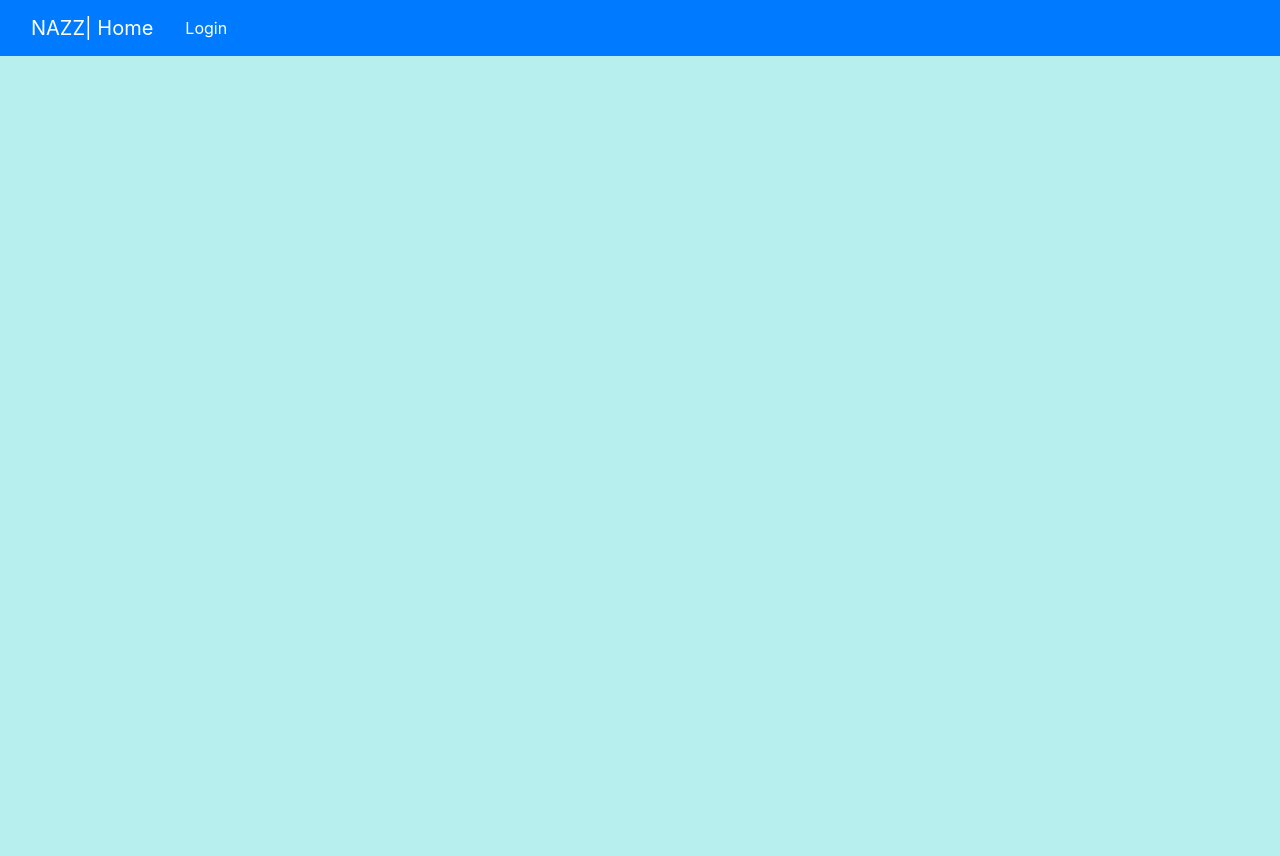
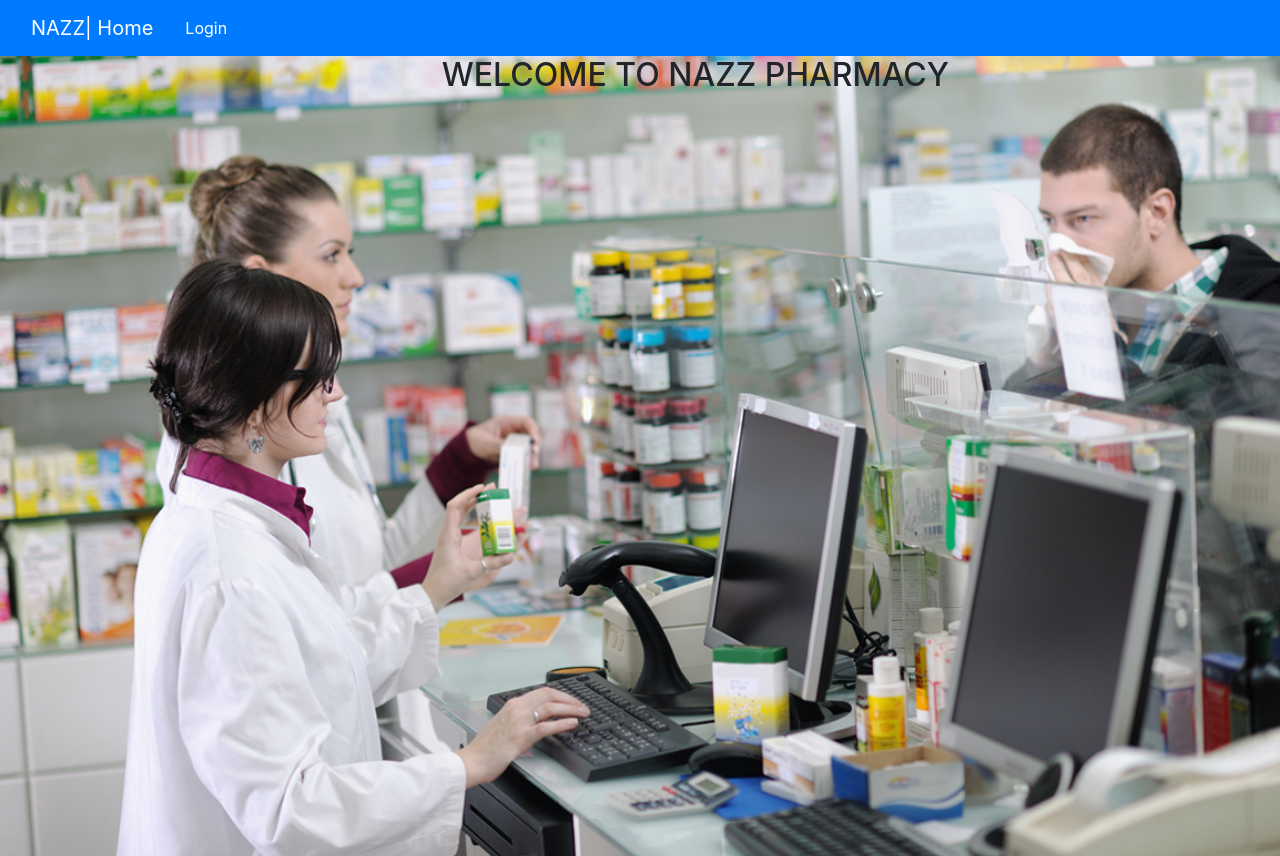
Before and after one commit to nazifia/DJANGO-SIMPLE-LOCAL-PHARMACY-APP, a Django app: page /home/ in a window 1280 px wide. Before the commit the page ends 56 px from the top, so only its background shows below. Run offline with Django 5.2, Linux system fonts and the light colour scheme; some libraries are stand-ins or nearby versions.

Commit message:
some chages

```diff
--- a/pharm/pharm/settings.py
+++ b/pharm/pharm/settings.py
@@ -23,7 +23,7 @@ BASE_DIR = Path(__file__).resolve().parent.parent
 SECRET_KEY = 'django-insecure-iblkj0b1q-4c+1d^6h7b=rbc2j(fbd8&--0nl0za$-no8#&7xk'
 
 # SECURITY WARNING: don't run with debug turned on in production!
-DEBUG = False
+DEBUG = True
 
 ALLOWED_HOSTS = ['127.0.0.1', 'localhost']
 
@@ -125,6 +125,8 @@ USE_TZ = True
 STATIC_URL = 'static/'
 STATIC_ROOT = os.path.join(BASE_DIR, "static/")
 
+
+
 # Default primary key field type
 # https://docs.djangoproject.com/en/5.0/ref/settings/#default-auto-field
 
--- a/pharm/pharmapp/templates/pharmapp/base.html
+++ b/pharm/pharmapp/templates/pharmapp/base.html
@@ -17,7 +17,6 @@
 
 <body>
     {% include 'pharmapp/navbar.html' %}
-    <br>
     {% block content %}
 
     {% endblock %}
--- a/pharm/pharmapp/templates/pharmapp/home.html
+++ b/pharm/pharmapp/templates/pharmapp/home.html
@@ -1,2 +1,8 @@
 {% extends 'pharmapp/base.html' %}
 {% load static %}
+{% block content %}
+<div
+    style="background-image: url({% static 'images/pharmacy2.jpg' %}); height: 100vh; background-size: cover; background-position: center;">
+    <h2 class="col-md-6 offset-md-4">WELCOME TO NAZZ PHARMACY</h2>
+</div>
+{% endblock %}
```
Also changed, not shown: pharm/pharmapp/static/images/Pharmacists.jpg (added).
